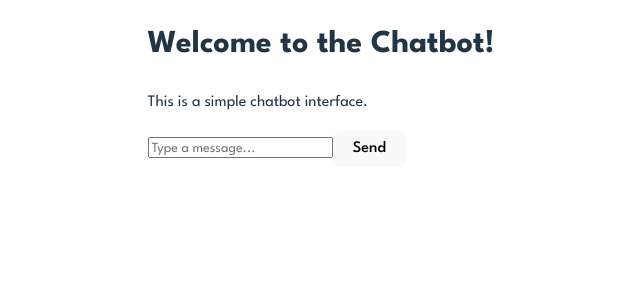
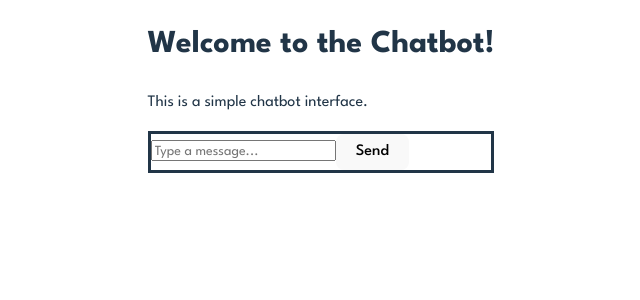
Before and after one commit to emilyc8/SpringFowardProject, a React (Vite) app in the folder frontend/cuny-project/: page /chatbot in a window 1280 px wide. Shown: the top 300 px of the page, without its empty margins (319-959 px from the left). Built offline with nearby package versions, Linux system fonts and the light colour scheme; a web font is replaced by a local one.

Commit message:
added a box around messages

```diff
--- a/frontend/cuny-project/src/components/Chatbot.jsx
+++ b/frontend/cuny-project/src/components/Chatbot.jsx
@@ -35,7 +35,7 @@ const Chatbot = () => {
         <div>
             <h1>Welcome to the Chatbot!</h1>
             <p>This is a simple chatbot interface.</p>
-            <div id="chat-container" ref={chatContainerRef} style={{ maxHeight: '500px', overflowY: 'auto' }}>
+            <div id="chat-container" ref={chatContainerRef} style={{ maxHeight: '500px', overflowY: 'auto', borderColor: 'red', border: 'solid' }}>
                 <div id="chat-content">
                     {messages.map((message, index) => (
                         <div key={index} className={`message ${message.sender}-message`}>
```
